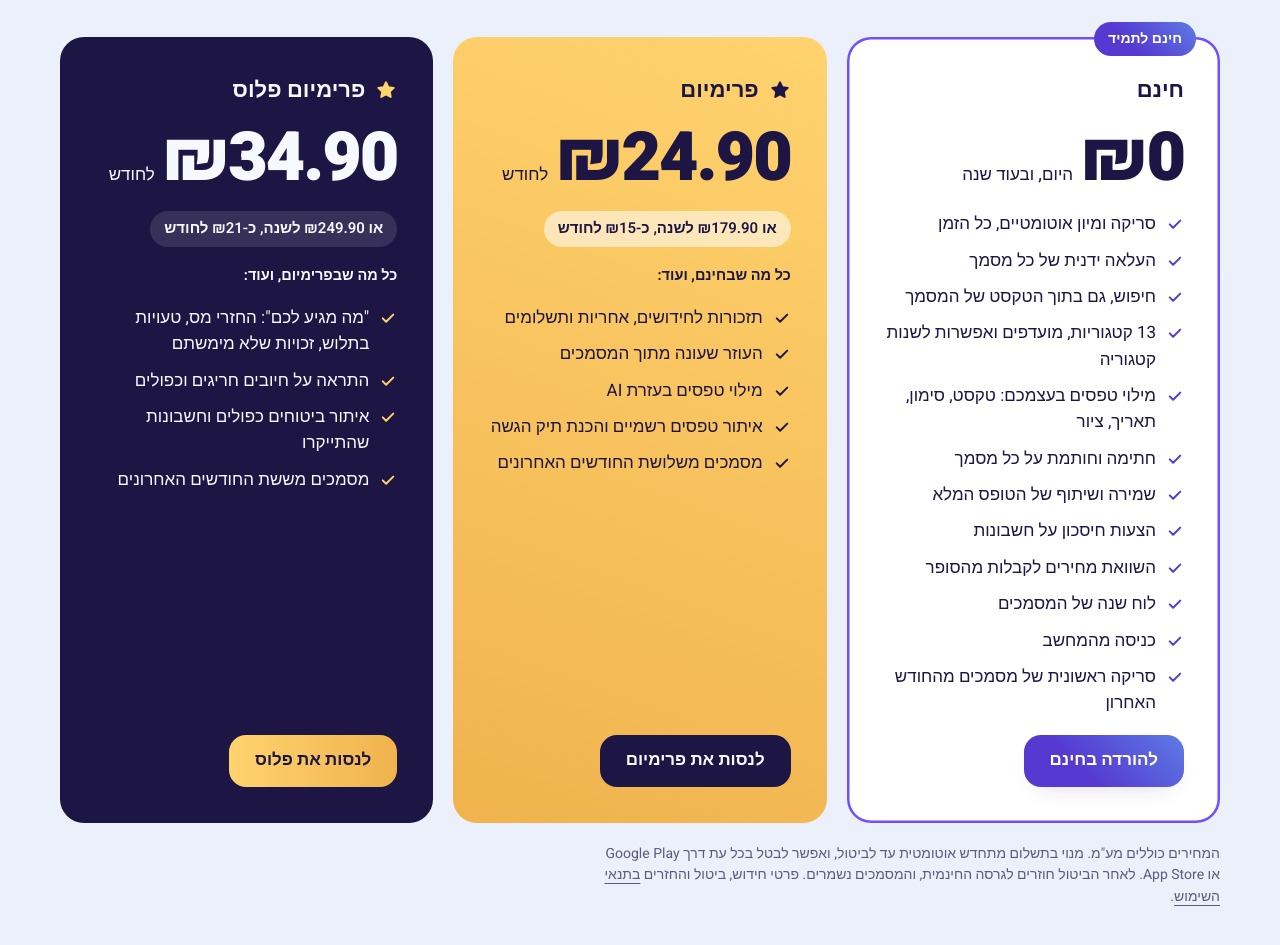
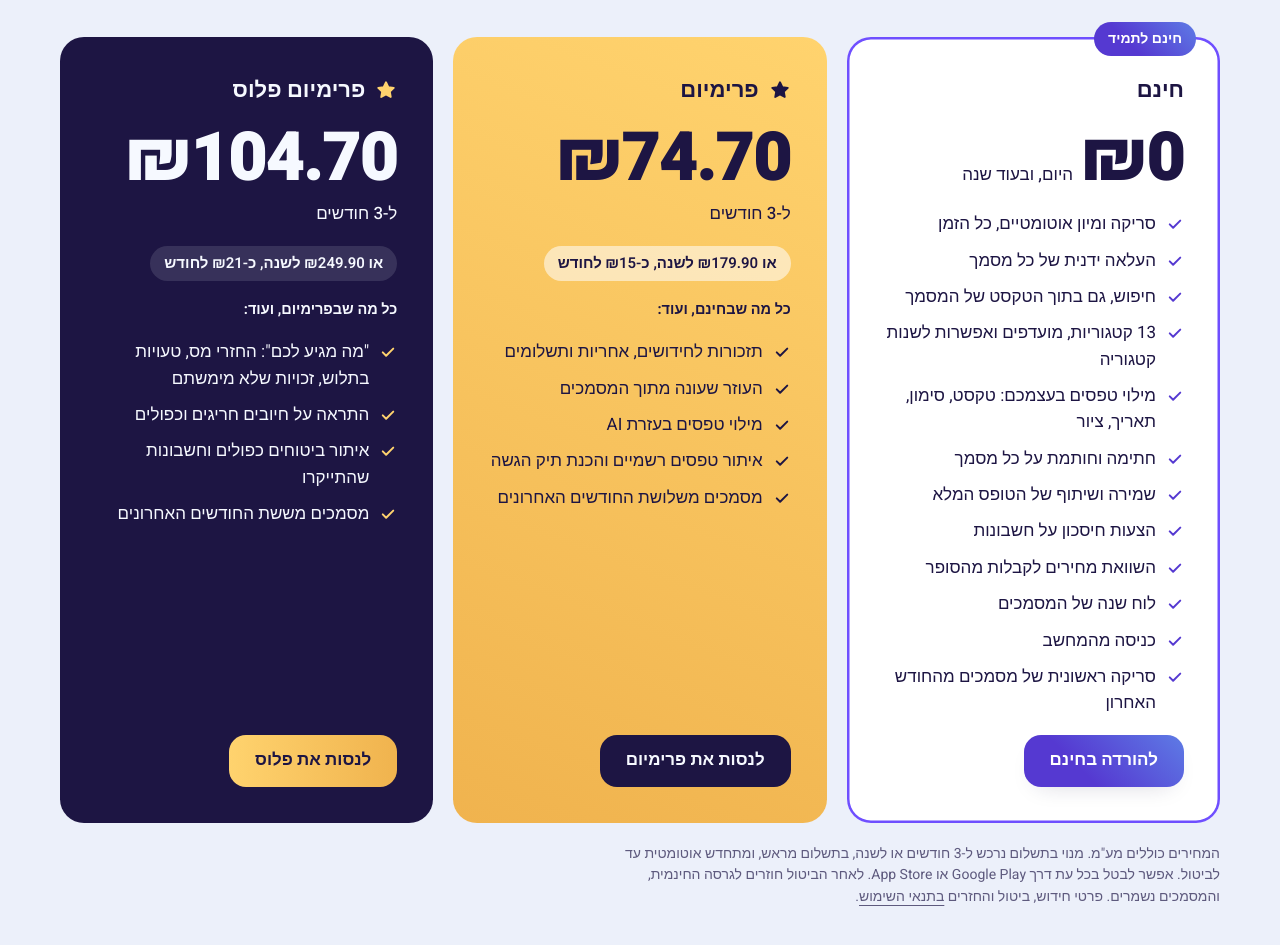
Before and after one commit to yairbd1-code/paperwork-landing-preview, a plain HTML site: page index.html in a window 1280 px wide. Shown: the part 7920-8865 px from the top of the page. Drawn offline with Linux system fonts and the light colour scheme.

Commit message:
Prices: 3-month and yearly plans, no monthly
Co-Authored-By: Claude Opus 5.5 <noreply@anthropic.com>

```diff
--- a/index.html
+++ b/index.html
@@ -756,7 +756,7 @@ details p{padding-bottom:24px;max-width:62ch}
       </div>
       <div class="pr prem">
         <div class="nm"><svg class="ic"><use href="#i-star"/></svg>פרימיום</div>
-        <div class="amt"><b>₪24.90</b><span>לחודש</span></div>
+        <div class="amt"><b>₪74.70</b><span>ל-3 חודשים</span></div>
         <span class="yr">או ₪179.90 לשנה, כ-₪15 לחודש</span>
         <span class="inc">כל מה שבחינם, ועוד:</span>
         <ul><li><svg class="ic"><use href="#i-check"/></svg>תזכורות לחידושים, אחריות ותשלומים</li><li><svg class="ic"><use href="#i-check"/></svg>העוזר שעונה מתוך המסמכים</li><li><svg class="ic"><use href="#i-check"/></svg>מילוי טפסים בעזרת AI</li><li><svg class="ic"><use href="#i-check"/></svg>איתור טפסים רשמיים והכנת תיק הגשה</li><li><svg class="ic"><use href="#i-check"/></svg>מסמכים משלושת החודשים האחרונים</li></ul>
@@ -764,7 +764,7 @@ details p{padding-bottom:24px;max-width:62ch}
       </div>
       <div class="pr plus">
         <div class="nm"><svg class="ic"><use href="#i-star"/></svg>פרימיום פלוס</div>
-        <div class="amt"><b>₪34.90</b><span>לחודש</span></div>
+        <div class="amt"><b>₪104.70</b><span>ל-3 חודשים</span></div>
         <span class="yr">או ₪249.90 לשנה, כ-₪21 לחודש</span>
         <span class="inc">כל מה שבפרימיום, ועוד:</span>
         <ul><li><svg class="ic"><use href="#i-check"/></svg>"מה מגיע לכם": החזרי מס, טעויות בתלוש, זכויות שלא מימשתם</li><li><svg class="ic"><use href="#i-check"/></svg>התראה על חיובים חריגים וכפולים</li><li><svg class="ic"><use href="#i-check"/></svg>איתור ביטוחים כפולים וחשבונות שהתייקרו</li><li><svg class="ic"><use href="#i-check"/></svg>מסמכים מששת החודשים האחרונים</li></ul>
@@ -772,7 +772,7 @@ details p{padding-bottom:24px;max-width:62ch}
       </div>
     </div>
     <div class="dots" aria-hidden="true"></div>
-    <p class="fine">המחירים כוללים מע"מ. מנוי בתשלום מתחדש אוטומטית עד לביטול, ואפשר לבטל בכל עת דרך Google Play או App Store. לאחר הביטול חוזרים לגרסה החינמית, והמסמכים נשמרים. פרטי חידוש, ביטול והחזרים <a href="#">בתנאי השימוש</a>.</p>
+    <p class="fine">המחירים כוללים מע"מ. מנוי בתשלום נרכש ל-3 חודשים או לשנה, בתשלום מראש, ומתחדש אוטומטית עד לביטול. אפשר לבטל בכל עת דרך Google Play או App Store. לאחר הביטול חוזרים לגרסה החינמית, והמסמכים נשמרים. פרטי חידוש, ביטול והחזרים <a href="#">בתנאי השימוש</a>.</p>
   </div>
 </section>
 
```
